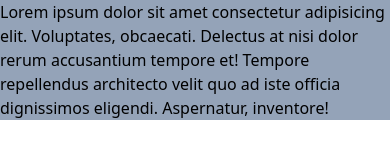
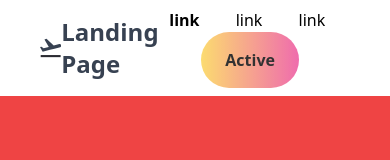
Before and after one commit to saraanv/LandingPage, a website: page src/index.html in a window 390 px wide. Drawn offline with Linux system fonts and the light colour scheme.

Commit message:
made the navbar and customized some style and some responsivability to it

```diff
--- a/src/index.html
+++ b/src/index.html
@@ -6,7 +6,31 @@
     <title>LandingPage</title>
     <link rel="stylesheet"  href="./style.css">
 </head>
-<body>
-    <h2 class="bg-slate-400">Lorem ipsum dolor sit amet consectetur adipisicing elit. Voluptates, obcaecati. Delectus at nisi dolor rerum accusantium tempore et! Tempore repellendus architecto velit quo ad iste officia dignissimos eligendi. Aspernatur, inventore!</h2>
+<body class="bg-red-500">
+    <nav class="flex justify-between items-center px-8 bg-white">
+        <div class="flex items-center text-gray-700 py-4">
+            <svg class="h-8 fill-current ml-2" xmlns="http://www.w3.org/2000/svg" viewBox="0 0 512.005 512.005">
+                <rect fill="#2a2a31" x="16.539" y="425.626" width="479.767" height="50.502" transform="matrix(1,0,0,1,0,0)"></rect>
+                <path class="plane-take-off" d=" M 510.7 189.151 C 505.271 168.95 484.565 156.956 464.365 162.385 L 330.156 198.367 L 155.924 35.878 L 107.19 49.008 L 211.729 230.183 L 86.232 263.767 L 36.614 224.754 L 0 234.603 L 45.957 314.27 L 65.274 347.727 L 105.802 336.869 L 240.011 300.886 L 349.726 271.469 L 483.935 235.486 C 504.134 230.057 516.129 209.352 510.7 189.151 Z "></path>
+            </svg>
+            <h1 class="text-2xl lg:text-4xl font-bold">Landing Page</h1>
+        </div>
+        <div>
+            <div class="space-x-8">
+                <a href="#" class="font-semibold">
+                    link
+                </a>
+                <a href="#">
+                    link
+                </a>
+                <a href="#">
+                    link
+                </a>
+                <a href="#" class="font-bold bg-gradient-to-l opacity-[.8] from-pink-500 to to-amber-300 text-whire p-4 px-6 rounded-full hover:underline duration-300 hover:scale-105 inline-block ease-in-out">
+                    Active
+                </a>
+            </div>
+        </div>
+    </nav>
 </body>
 </html>
```
Also changed, not shown: src/style.css.
